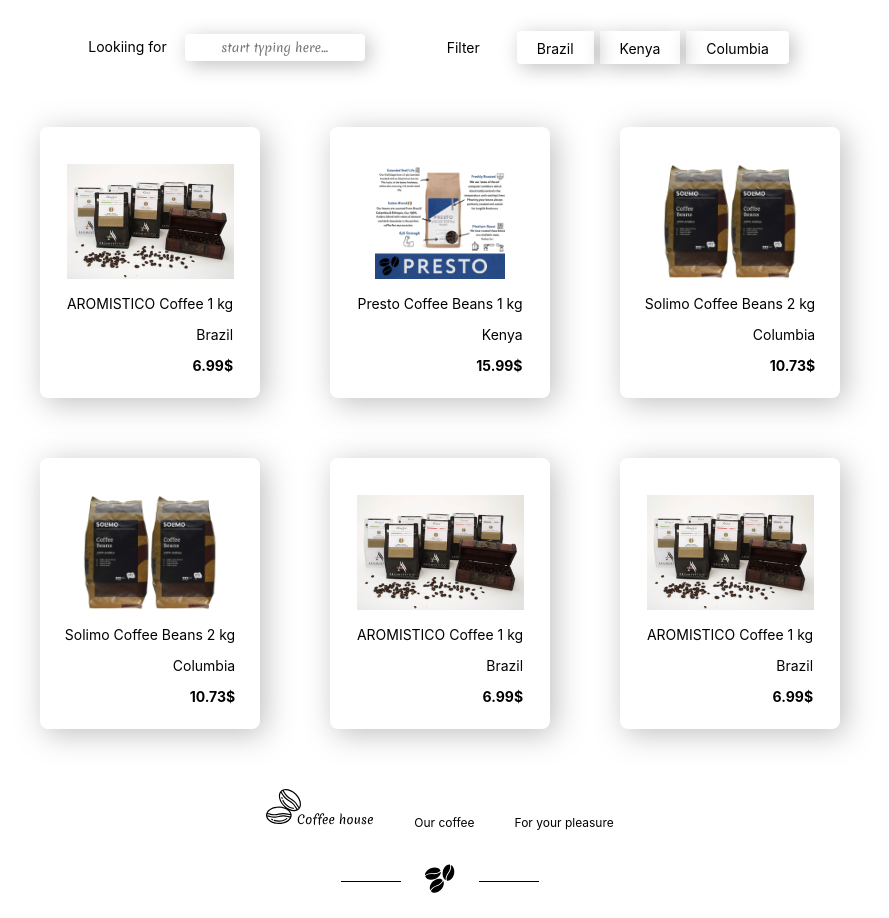
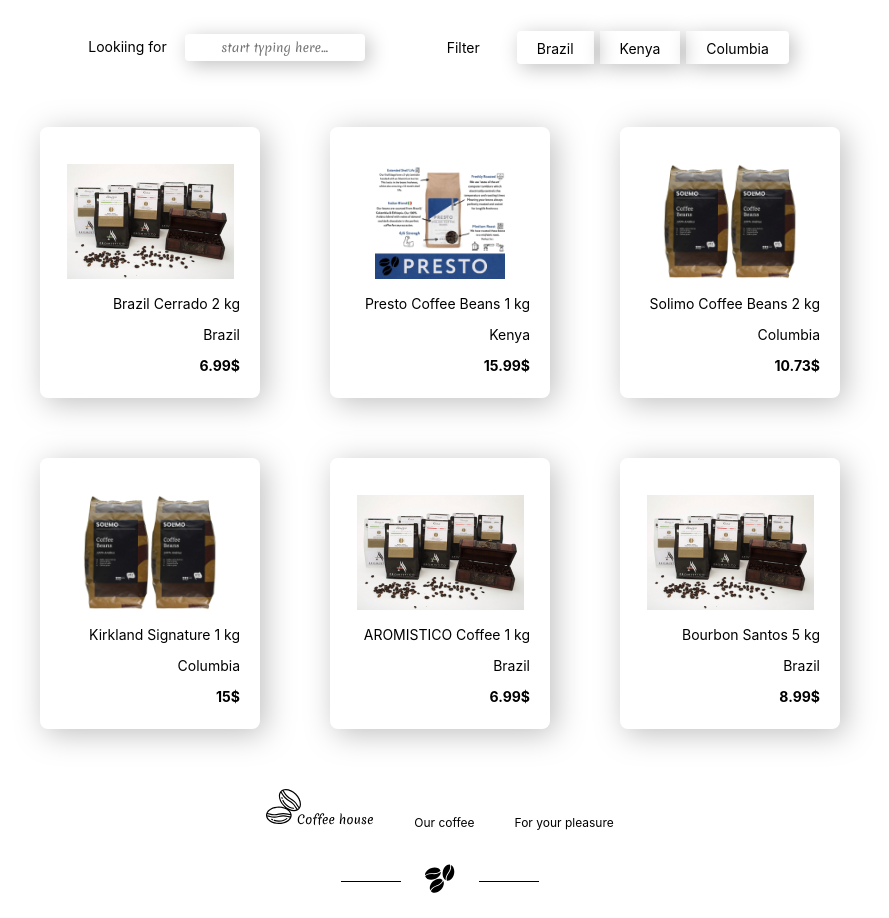
Before and after one commit to tonyWh1te/react-coffee-shop, a React (Create React App) app: page /products in a window 1280 px wide. Shown: the part 820-1738 px from the top of the page, without its empty margins (200-1089 px from the left). Built offline with nearby package versions, Linux system fonts and the light colour scheme.

Commit message:
added transition to the product page

```diff
--- a/src/App.js
+++ b/src/App.js
@@ -1,16 +1,70 @@
+import { v4 as uuidv4 } from 'uuid';
 import { Route, Routes } from 'react-router-dom';
 import HomePage from './views/Home/HomePage/HomePage';
 import CatalogPage from './views/Catalog/CatalogPage/CatalogPage';
 import Layout from './components/Layout/Layout';
+import ProductPage from './views/Product/ProductPage/ProductPage';
 import './App.scss';
 
 function App() {
+  const data = [
+    {
+      id: uuidv4(),
+      imgUrl: 'images/content/best3.png',
+      title: 'Brazil Cerrado 2 kg',
+      country: 'Brazil',
+      price: 6.99,
+    },
+    {
+      id: uuidv4(),
+      imgUrl: 'images/content/best2.png',
+      title: 'Presto Coffee Beans 1 kg',
+      country: 'Kenya',
+      price: 15.99,
+    },
+    {
+      id: uuidv4(),
+      imgUrl: 'images/content/best1.png',
+      title: 'Solimo Coffee Beans 2 kg',
+      country: 'Columbia',
+      price: 10.73,
+    },
+    {
+      id: uuidv4(),
+      imgUrl: '/images/content/best1.png',
+      title: 'Kirkland Signature 1 kg',
+      country: 'Columbia',
+      price: 15,
+    },
+    {
+      id: uuidv4(),
+      imgUrl: 'images/content/best3.png',
+      title: 'AROMISTICO Coffee 1 kg',
+      country: 'Brazil',
+      price: 6.99,
+    },
+    {
+      id: uuidv4(),
+      imgUrl: 'images/content/best3.png',
+      title: 'Bourbon Santos 5 kg',
+      country: 'Brazil',
+      price: 8.99,
+    },
+  ];
+
+  const getData = (title) => {
+    const index = data.findIndex((item) => item.title === title);
+
+    return data[index];
+  };
+
   return (
     <div className="wrapper">
       <Routes>
         <Route path="/" element={<Layout />}>
           <Route index element={<HomePage />} />
-          <Route path="products" element={<CatalogPage />} />
+          <Route path="products" element={<CatalogPage data={data} />} />
+          <Route path="products/:title" element={<ProductPage getData={getData} />} />
         </Route>
       </Routes>
     </div>
--- a/src/components/Card/Card.js
+++ b/src/components/Card/Card.js
@@ -1,15 +1,16 @@
+import { Link } from 'react-router-dom';
 import './Card.scss';
 
 function Card({ imgUrl, title, country, price }) {
   return (
-    <a className="goods__goods-item" href="/#">
+    <Link className="goods__goods-item" to={`/products/${title}`}>
       <img className="goods__img" src={imgUrl} alt="beans" />
       <div className="goods__info">
         <h6 className="goods__info-title">{title}</h6>
         <p className="goods__info-country">{country}</p>
         <b className="goods__info-price">{`${price}$`}</b>
       </div>
-    </a>
+    </Link>
   );
 }
 
--- a/src/components/Card/Card.scss
+++ b/src/components/Card/Card.scss
@@ -8,19 +8,24 @@
     border-radius: 8px;
     display: flex;
     flex-direction: column;
-    align-items: center;
+    align-items: flex-end;
     justify-content: space-between;
     padding: 37px 20px 22px;
   }
   &__img {
+    width: 100%;
     max-height: 115px;
-    object-fit: cover;
+    object-fit: contain;
     margin-bottom: 14px;
   }
   &__info {
-    text-align: end;
+    display: flex;
+    flex-direction: column;
+    align-items: flex-end;
+    justify-content: flex-start;
   }
   &__info-title {
+    text-align: end;
     margin-bottom: 10px;
   }
   &__info-country {
--- a/src/views/Catalog/CatalogPage/CatalogPage.js
+++ b/src/views/Catalog/CatalogPage/CatalogPage.js
@@ -1,4 +1,3 @@
-import { v4 as uuidv4 } from 'uuid';
 import About from '../../../components/About/About';
 import Top from '../../../components/Top/Top';
 import Cards from '../../../components/Cards/Cards';
@@ -6,52 +5,7 @@
 import Filters from '../../../components/Filters/Filters';
 import './CatalogPage.scss';
 
-function CatalogPage() {
-  const data = [
-    {
-      id: uuidv4(),
-      imgUrl: 'images/content/best3.png',
-      title: 'AROMISTICO Coffee 1 kg',
-      country: 'Brazil',
-      price: 6.99,
-    },
-    {
-      id: uuidv4(),
-      imgUrl: 'images/content/best2.png',
-      title: 'Presto Coffee Beans 1 kg',
-      country: 'Kenya',
-      price: 15.99,
-    },
-    {
-      id: uuidv4(),
-      imgUrl: 'images/content/best1.png',
-      title: 'Solimo Coffee Beans 2 kg',
-      country: 'Columbia',
-      price: 10.73,
-    },
-    {
-      id: uuidv4(),
-      imgUrl: '/images/content/best1.png',
-      title: 'Solimo Coffee Beans 2 kg',
-      country: 'Columbia',
-      price: 10.73,
-    },
-    {
-      id: uuidv4(),
-      imgUrl: 'images/content/best3.png',
-      title: 'AROMISTICO Coffee 1 kg',
-      country: 'Brazil',
-      price: 6.99,
-    },
-    {
-      id: uuidv4(),
-      imgUrl: 'images/content/best3.png',
-      title: 'AROMISTICO Coffee 1 kg',
-      country: 'Brazil',
-      price: 6.99,
-    },
-  ];
-
+function CatalogPage({ data }) {
   return (
     <>
       <Top bgUrl={'/images/header-bg.jpg'} title={'Our Coffee'} />
--- /dev/null
+++ b/src/views/Product/ProductPage/ProductPage.js
@@ -0,0 +1,27 @@
+import { useEffect, useState } from 'react';
+import { useParams } from 'react-router-dom';
+import Beans from '../../../components/Beans/Beans';
+import Top from '../../../components/Top/Top';
+import './ProductPage.scss';
+
+function ProductPage({ getData }) {
+  const { title } = useParams();
+  const [product, setProduct] = useState(null);
+
+  useEffect(() => setProduct(getData(title)), [title, getData]);
+
+  return (
+    <>
+      <Top bgUrl={'/images/header-bg.jpg'} title={'Our Coffee'} />
+      {product && (
+        <>
+          <p>{title}</p>
+          <p>{product.country}</p>
+          <p>{product.price}</p>
+        </>
+      )}
+    </>
+  );
+}
+
+export default ProductPage;
```
Also changed, not shown: src/views/Product/ProductPage/ProductPage.scss (added).
